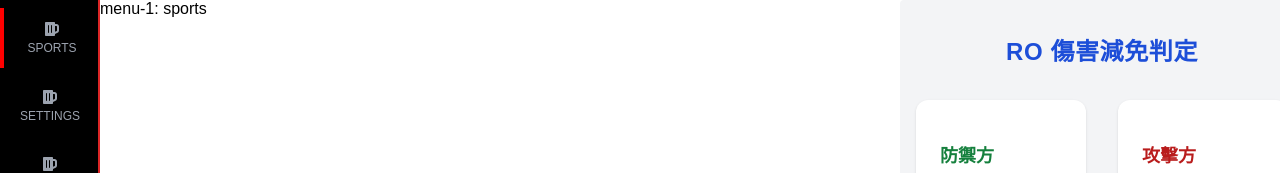
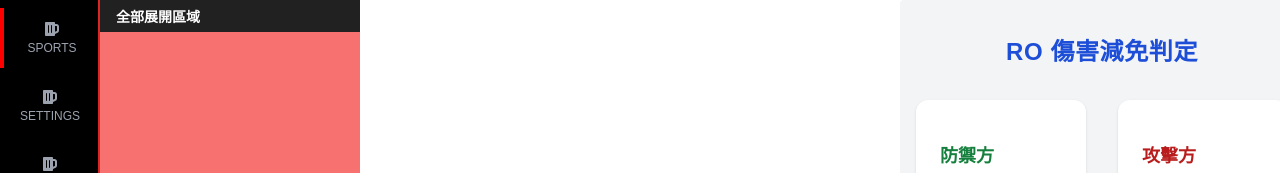
Before and after one commit to Vic428-human/antd5-dashboard-practice, a React (Vite) app: page / in a window 1280 px wide. Both pictures are taken after a click on the element "SPORTS". Shown: the top 173 px of the page. Built offline with nearby package versions, Linux system fonts and the light colour scheme.

Commit message:
feat: 製作菜單wrapper雛型

```diff
--- /dev/null
+++ b/src/components/SidebarWrapper.tsx
@@ -0,0 +1,23 @@
+import React from "react";
+
+interface SidebarWrapperProps {
+  isOpen: boolean;
+  children: React.ReactNode;
+}
+
+export default function SidebarWrapper({
+  isOpen,
+  children,
+}: SidebarWrapperProps) {
+  return (
+    <div
+      className={`h-full flex flex-col bg-red-400 overflow-hidden transition-all duration-300 ease-in-out w-[260px] ${
+        isOpen ? "translate-x-0" : "-translate-x-full"
+      }`}
+    >
+      <div className="justify-between items-center overflow-hidden transition-all text-[12px]">
+        {children}
+      </div>
+    </div>
+  );
+}
--- /dev/null
+++ b/src/pages/Sports.tsx
@@ -0,0 +1,11 @@
+import SidebarWrapper from "../components/SidebarWrapper";
+
+export default function Sports() {
+  return (
+    <SidebarWrapper isOpen={true}>
+      <div className="h-8 bg-[#212121] px-4 text-white flex justify-between items-center text-[14px] font-semibold overflow-y-auto">
+        <span>全部展開區域</span>
+      </div>
+    </SidebarWrapper>
+  );
+}
--- a/src/pages/roSetting.tsx
+++ b/src/pages/roSetting.tsx
@@ -2,6 +2,7 @@ import { Switch } from "antd";
 import { useSettingsStore } from "../store/store";
 import { useOutletContext } from "react-router-dom";
 import { initialSettings } from "../config/settings";
+import SidebarWrapper from "../components/SidebarWrapper";
 
 type OutletCtx = {
   expanded: boolean;
@@ -12,16 +13,7 @@ export default function ROSetting() {
   useSettingsStore();
   return (
     // 展開的時候固定寬度，閉合的時候消失
-    <div
-      className={`h-full bg-red-400 flex flex-col ${
-        expanded ? "max-w-[270px] min-w-[270px]" : "w-0"
-      } `}
-    >
-      <div
-        className={`${
-          expanded ? "overflow-visible" : "overflow-hidden"
-        } bg-red-400 text-black overflow-y-auto justify-between items-center space-y-2`}
-      >
+    <SidebarWrapper isOpen={expanded}>
       <div className="h-8 bg-[#212121] px-4 text-white flex justify-between items-center text-[14px] font-semibold overflow-y-auto">
         <span>全部展開區域</span>
       </div>
@@ -51,7 +43,6 @@ export default function ROSetting() {
           </div>
         </div>
       ))}
-      </div>
-    </div>
+    </SidebarWrapper>
   );
 }
--- a/src/routes/MainContent.tsx
+++ b/src/routes/MainContent.tsx
@@ -1,5 +1,6 @@
 import { BrowserRouter, Routes, Route, useParams } from "react-router-dom";
 import ROSetting from "../pages/roSetting.tsx";
+import Sports from "../pages/Sports.tsx";
 import ContainerLayout from "../components/Layout/Layout.tsx";
 
 function Menu1Detail() {
@@ -7,6 +8,8 @@ function Menu1Detail() {
 
   // 根據 params.other 的值來切換元件
   switch (params.other) {
+    case "sports":
+      return <Sports />;
     case "ro-setting":
       return <ROSetting />;
     default:
```
Lines whose indentation alone changed are shown as unchanged.
